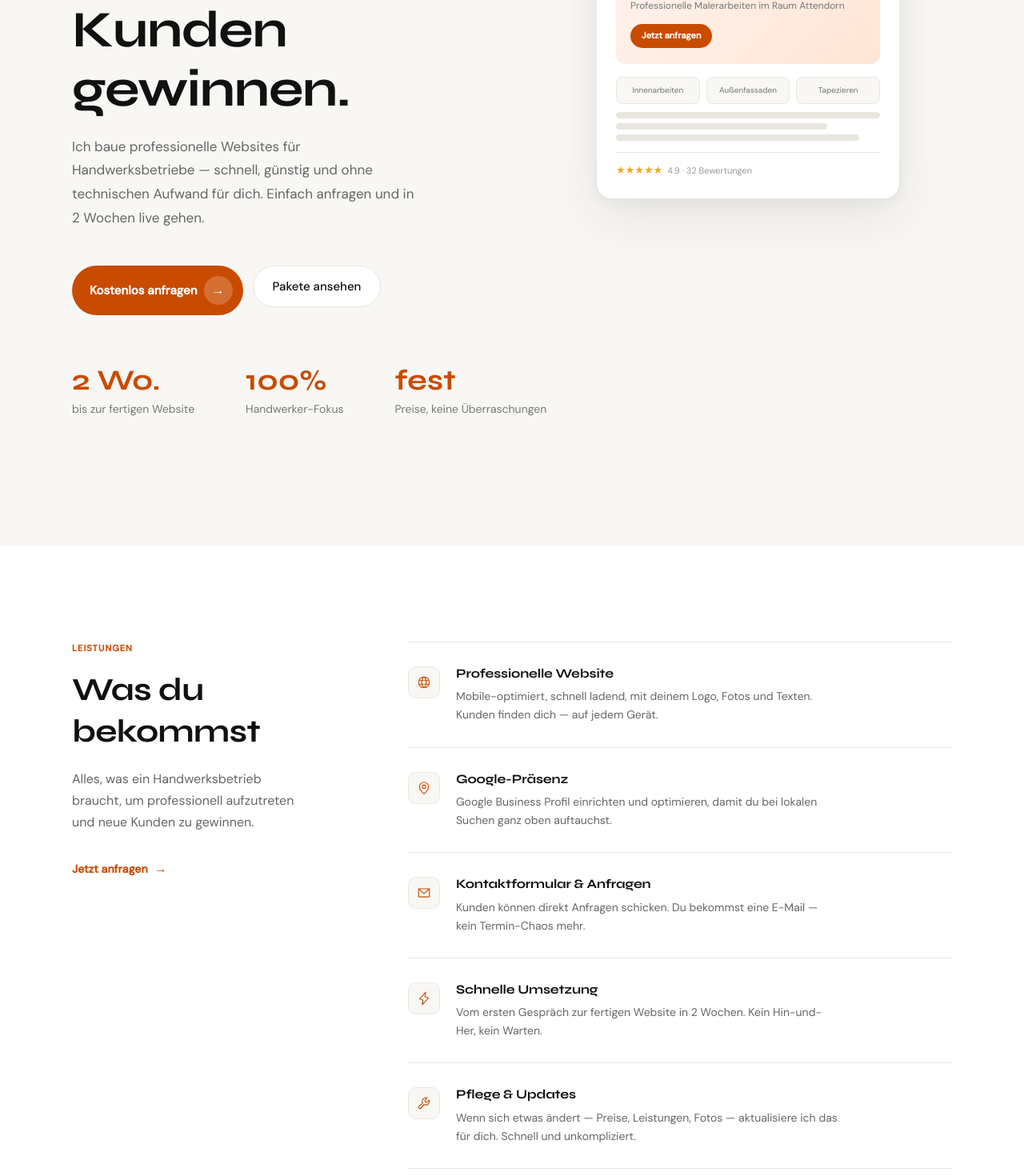
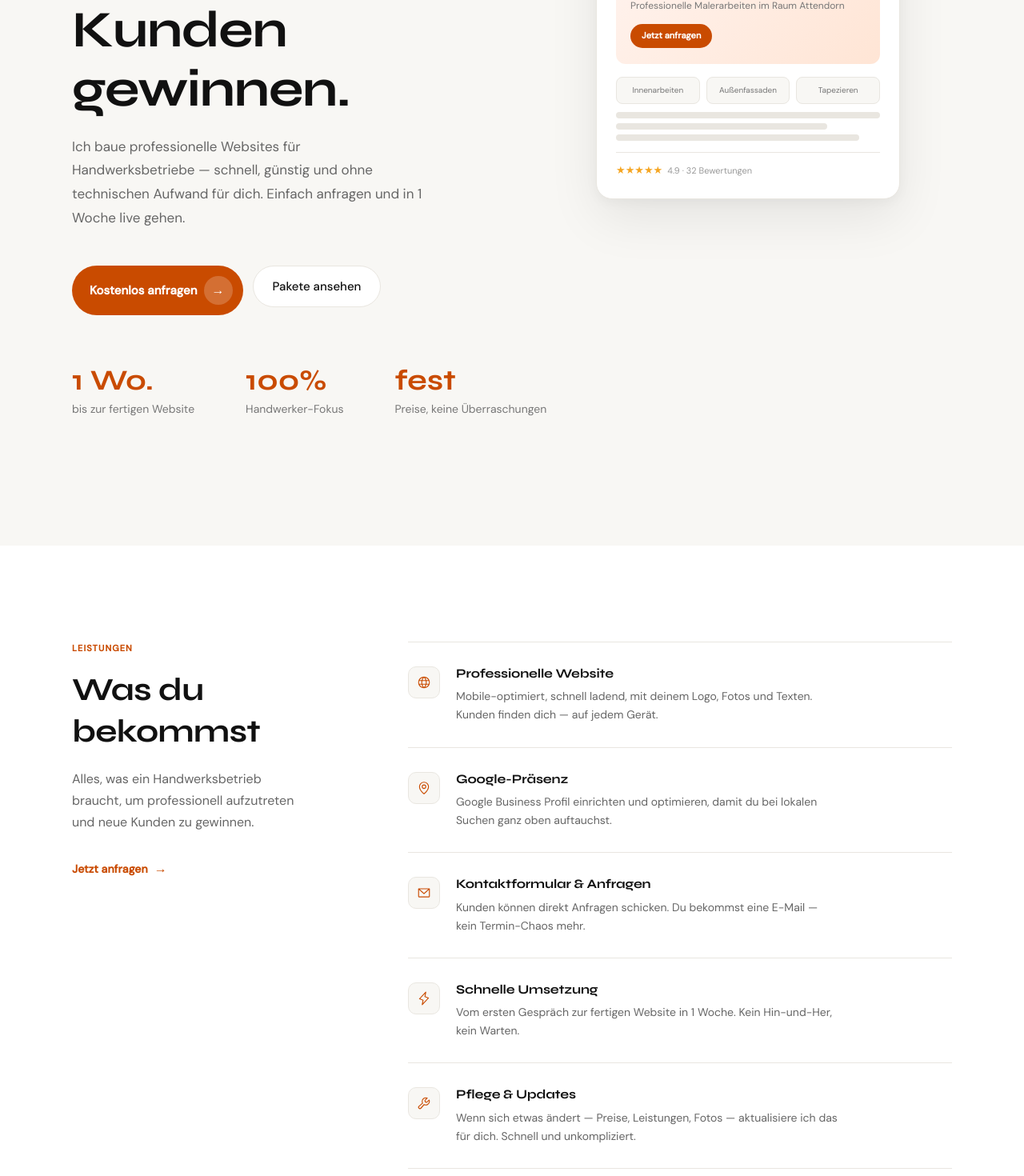
Before and after one commit to michaeldikmd-alt/michael-digital, a Next.js app: page / in a window 1280 px wide. Shown: the part 507-1977 px from the top of the page at 80% size. Built offline with nearby package versions, Linux system fonts and the light colour scheme.

Commit message:
Lieferzeit von 2 Wochen auf 1 Woche aktualisiert

```diff
--- a/app/components/Hero.js
+++ b/app/components/Hero.js
@@ -79,7 +79,7 @@ export default function Hero() {
             maxWidth: 440,
             margin: isMobile ? "0 auto 44px" : "0 0 44px",
           }}>
-            Ich baue professionelle Websites für Handwerksbetriebe — schnell, günstig und ohne technischen Aufwand für dich. Einfach anfragen und in 2 Wochen live gehen.
+            Ich baue professionelle Websites für Handwerksbetriebe — schnell, günstig und ohne technischen Aufwand für dich. Einfach anfragen und in 1 Woche live gehen.
           </p>
 
           {/* CTA buttons */}
@@ -294,7 +294,7 @@ export default function Hero() {
         alignItems: isMobile ? "center" : "flex-start",
       }}>
         {[
-          { zahl: "2 Wo.", label: "bis zur fertigen Website" },
+          { zahl: "1 Wo.", label: "bis zur fertigen Website" },
           { zahl: "100%", label: "Handwerker-Fokus" },
           { zahl: "fest", label: "Preise, keine Überraschungen" },
         ].map(({ zahl, label }) => (
--- a/app/components/Leistungen.js
+++ b/app/components/Leistungen.js
@@ -28,7 +28,7 @@ const leistungen = [
   {
     Icon: Lightning,
     titel: "Schnelle Umsetzung",
-    text: "Vom ersten Gespräch zur fertigen Website in 2 Wochen. Kein Hin-und-Her, kein Warten.",
+    text: "Vom ersten Gespräch zur fertigen Website in 1 Woche. Kein Hin-und-Her, kein Warten.",
   },
   {
     Icon: Wrench,
```
